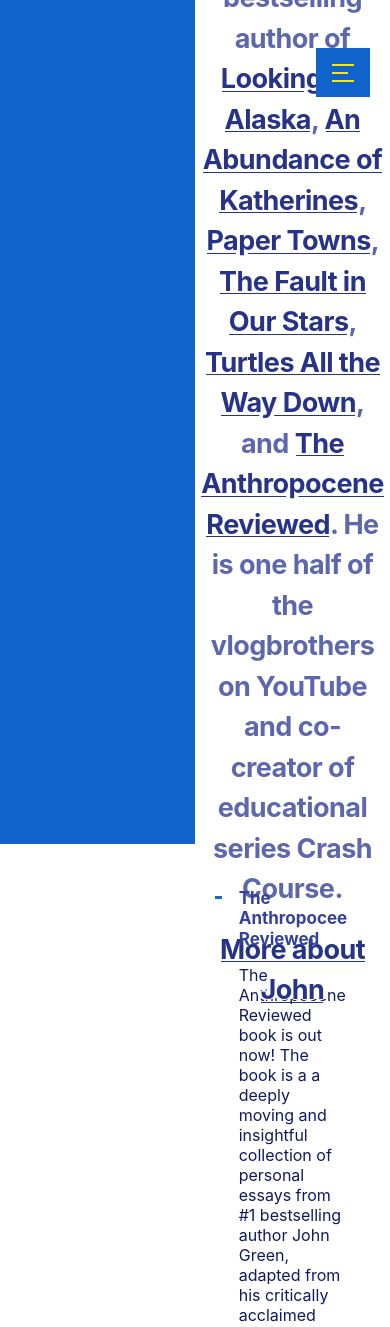
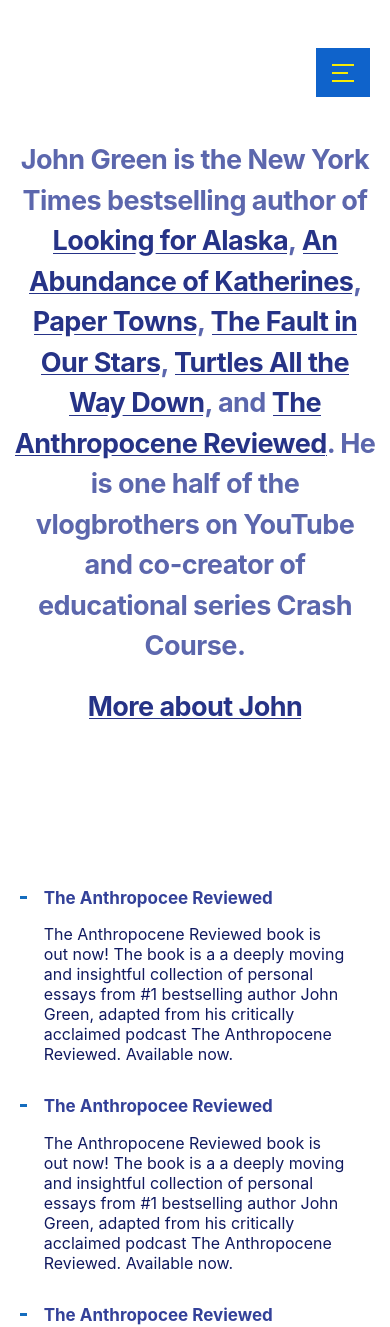
Before and after one commit to Dhiraj5789/author-portfolio-website, a Next.js app: page / in a window 390 px wide. Shown: the top 1327 px of the page. Built offline with nearby package versions, Linux system fonts and the light colour scheme.

Commit message:
responsiveness and more colors

```diff
--- a/modules/colors.ts
+++ b/modules/colors.ts
@@ -3,3 +3,7 @@
 export const PRIMARY_YELLOW = "#f7eb06";
 export const SECONDARY_BLUE = "#263387";
 export const SECONDARY_YELLOW = "#f5d30f";
+export const LIGHT_PURPLE = "#5c67ad";
+export const DARK_PURPLE = "#334199";
+export const DARK_BLUE = "#101a60";
+export const LIGH_BLUE = "#156dbe";
--- a/modules/landing-content/styles.ts
+++ b/modules/landing-content/styles.ts
@@ -1,5 +1,10 @@
 import styled from "@emotion/styled";
-import { SECONDARY_BLUE, SECONDARY_YELLOW, WHITE } from "../colors";
+import {
+  LIGHT_PURPLE,
+  SECONDARY_BLUE,
+  SECONDARY_YELLOW,
+  WHITE,
+} from "../colors";
 
 export const A = styled.a`
   color: ${SECONDARY_BLUE};
@@ -47,5 +52,5 @@
   letter-spacing: -0.02em;
   text-transform: none;
   line-height: 1.5em;
-  color: #5c67ad;
+  color: ${LIGHT_PURPLE};
 `;
--- a/modules/lined-section/styles.ts
+++ b/modules/lined-section/styles.ts
@@ -1,15 +1,16 @@
 import styled from "@emotion/styled";
+import { DARK_BLUE, DARK_PURPLE, LIGH_BLUE } from "../colors";
 
 export const Section = styled.section`
   margin: 2rem;
   p {
-    color: #101a60;
+    color: ${DARK_BLUE};
     margin-top: 1rem;
   }
 `;
 
 export const H3 = styled.h3`
-  color: #334199;
+  color: ${DARK_PURPLE};
   font-weight: 700;
   font-style: normal;
   font-size: 17px;
@@ -27,7 +28,7 @@
       width: calc(2 * 3vw - 17px);
       left: calc(-2 * 3vw);
       top: 8px;
-      background-color: #156dbe;
+      background-color: ${LIGH_BLUE};
       z-index: -1;
     }
   }
--- a/modules/nav-drawer/styles.ts
+++ b/modules/nav-drawer/styles.ts
@@ -8,6 +8,9 @@
   z-index: auto;
   width: 50vw;
   padding: 3vw 17px;
+  @media (max-width: 420px) {
+    width: 100%;
+  }
 `;
 
 export const iconContainer = css`
--- a/modules/profile-picture/index.tsx
+++ b/modules/profile-picture/index.tsx
@@ -1,4 +1,3 @@
 import { ProfilePictureContainer } from "./styles";
 
-export const ProfilePitcure = () =>
-    <ProfilePictureContainer />
+export const ProfilePitcure = () => <ProfilePictureContainer />;
--- a/modules/profile-picture/styles.ts
+++ b/modules/profile-picture/styles.ts
@@ -9,5 +9,6 @@
   height: 100vh;
   background-color: ${PRIMARY_BLUE};
   @media (max-width: 420px) {
+    display: none;
   }
 `;
--- a/pages/_app.tsx
+++ b/pages/_app.tsx
@@ -1,6 +1,6 @@
-import Home from ".";
+import type { AppProps } from "next/app";
 import "./global.css";
 
-export const App = () => <Home />;
-
-export default App;
+export default function App({ Component, pageProps }: AppProps) {
+  return <Component {...pageProps} />;
+}
--- a/pages/global.css
+++ b/pages/global.css
@@ -4,15 +4,6 @@
   font-family: -apple-system, BlinkMacSystemFont, Segoe UI, Roboto, Oxygen,
     Ubuntu, Cantarell, Fira Sans, Droid Sans, Helvetica Neue, sans-serif;
   box-sizing: border-box;
-}
-
-
-main{
-    position: absolute;
-    width:50vw;
-    left: 50vw;
-    padding: 3vw;
-
 }
 
 article{
--- a/pages/index.tsx
+++ b/pages/index.tsx
@@ -2,6 +2,7 @@
 import { LinedHeadingSection } from "../modules/lined-section";
 import TemporaryDrawer from "../modules/nav-drawer";
 import { ProfilePitcure } from "../modules/profile-picture";
+import { Main } from "./styles";
 
 export default function Home() {
   return (
@@ -10,12 +11,12 @@
         <TemporaryDrawer />
       </nav>
       <ProfilePitcure />
-      <main>
+      <Main>
         <LandingContent />
         <LinedHeadingSection />
         <LinedHeadingSection />
         <LinedHeadingSection />
-      </main>
+      </Main>
     </>
   );
 }
--- /dev/null
+++ b/pages/styles.ts
@@ -0,0 +1,12 @@
+import styled from "@emotion/styled";
+
+export const Main = styled.main`
+  position: absolute;
+  width: 50vw;
+  left: 50vw;
+  padding: 3vw;
+  @media (max-width: 420px) {
+    width: 100vw;
+    left: 0;
+  }
+`;
```
